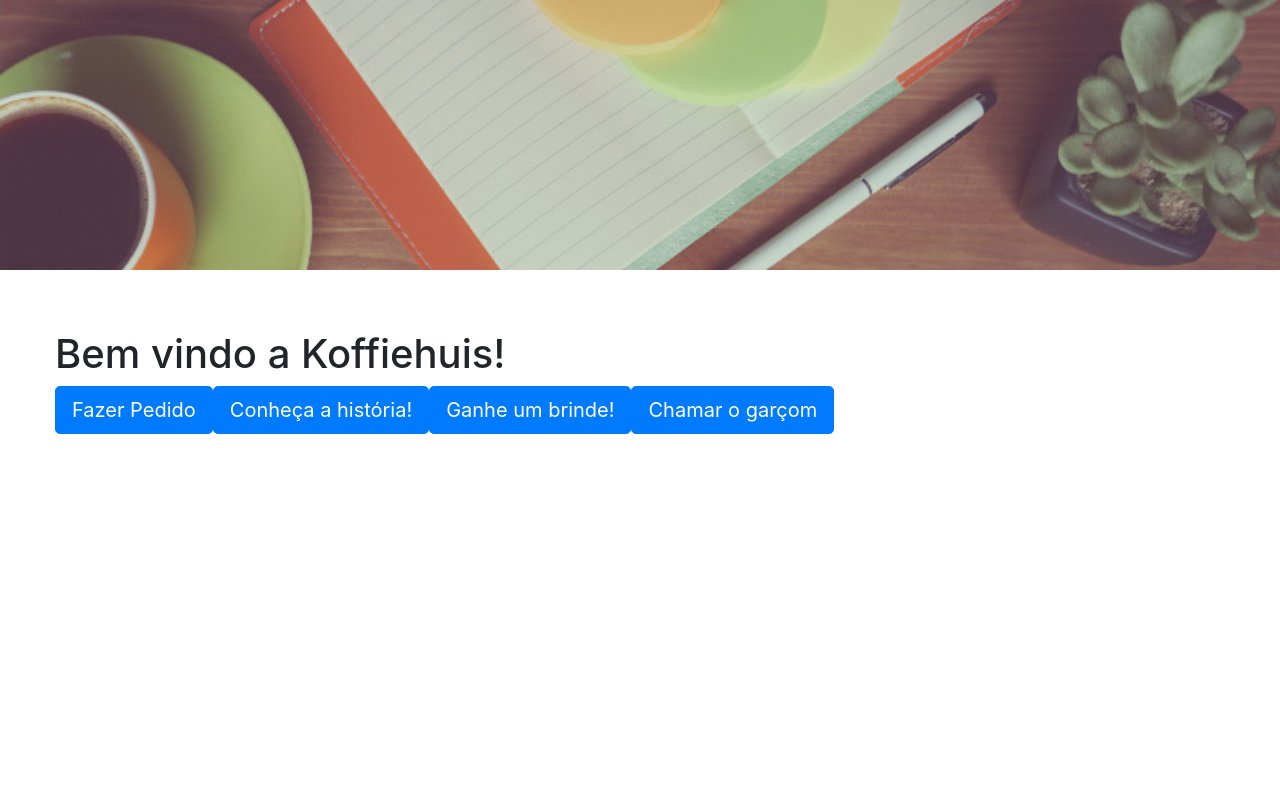
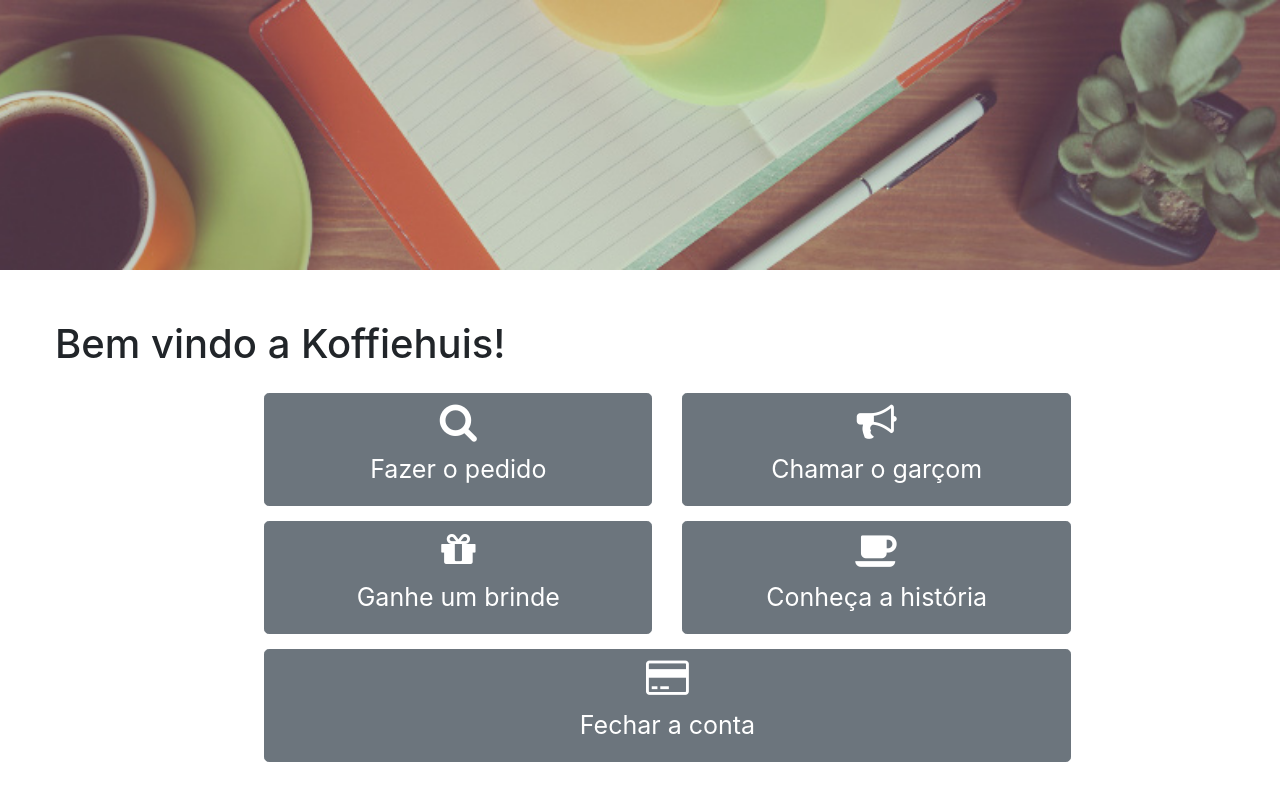
Before and after one commit to LucasHenriqueOliveira/comercio_web, an Angular app: page / in a window 1280 px wide. Built offline with nearby package versions, Linux system fonts and the light colour scheme; sample sign-in values are in the browser's storage.

Commit message:
change layout home page

```diff
--- a/src/app/home/home.component.html
+++ b/src/app/home/home.component.html
@@ -4,8 +4,42 @@
 <div class="home">
 	<h1>Bem vindo a Koffiehuis!</h1>
 
-	<button class="btn btn-primary btn-lg" [routerLink]="['/menu']">Fazer Pedido</button>
-	<button class="btn btn-primary btn-lg" [routerLink]="['/menu']">Conheça a história!</button>
-	<button class="btn btn-primary btn-lg" [routerLink]="['/menu']">Ganhe um brinde!</button>
-	<button class="btn btn-primary btn-lg" [routerLink]="['/menu']">Chamar o garçom</button>
+	<div class="row options">
+		<div class="col-4 offset-md-2">
+			<button class="btn btn-secondary btn-lg btn-block" [routerLink]="['/menu']">
+				<i class="fa fa-search"></i>
+				<span>Fazer o pedido</span>
+			</button>
+		</div>
+		<div class="col-4">
+			<button class="btn btn-secondary btn-lg btn-block" [routerLink]="['/menu']">
+				<i class="fa fa-bullhorn"></i>
+				<span>Chamar o garçom</span>
+			</button>
+		</div>
+	</div>
+
+	<div class="row options">
+		<div class="col-4 offset-md-2">
+			<button class="btn btn-secondary btn-lg btn-block" [routerLink]="['/menu']">
+				<i class="fa fa-gift"></i>
+				<span>Ganhe um brinde</span>
+			</button>
+		</div>
+		<div class="col-4">
+			<button class="btn btn-secondary btn-lg btn-block" [routerLink]="['/menu']">
+				<i class="fa fa-coffee"></i>
+				<span>Conheça a história</span>
+			</button>
+		</div>
+	</div>
+
+	<div class="row options">
+		<div class="col-8 offset-md-2">
+			<button class="btn btn-secondary btn-lg btn-block" [routerLink]="['/menu']">
+				<i class="fa fa-credit-card"></i>
+				<span>Fechar a conta</span>
+			</button>
+		</div>
+	</div>
 </div>
--- a/src/styles.css
+++ b/src/styles.css
@@ -16,8 +16,26 @@
 }
 
 .home {
-    margin-top: 60px;
+    margin-top: 50px;
     padding-left: 40px;
+}
+
+.home h1 {
+    margin-bottom: 25px;
+}
+
+.home button i {
+    display: block;
+    font-size: 40px;
+}
+
+.home button span {
+    font-size: 25px;
+    line-height: 55px;
+}
+
+.home .options {
+    margin-top: 15px;
 }
 
 .box {
```
